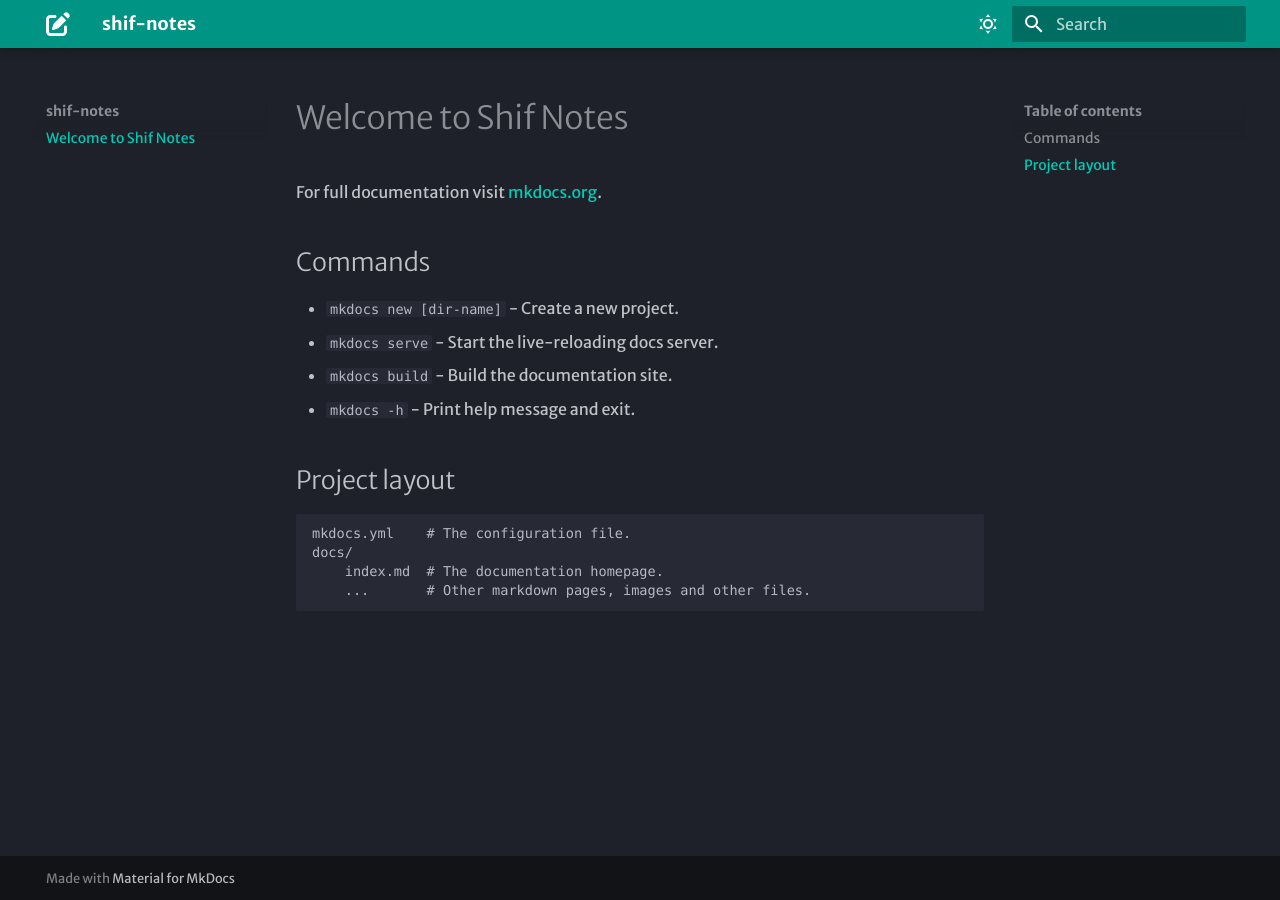
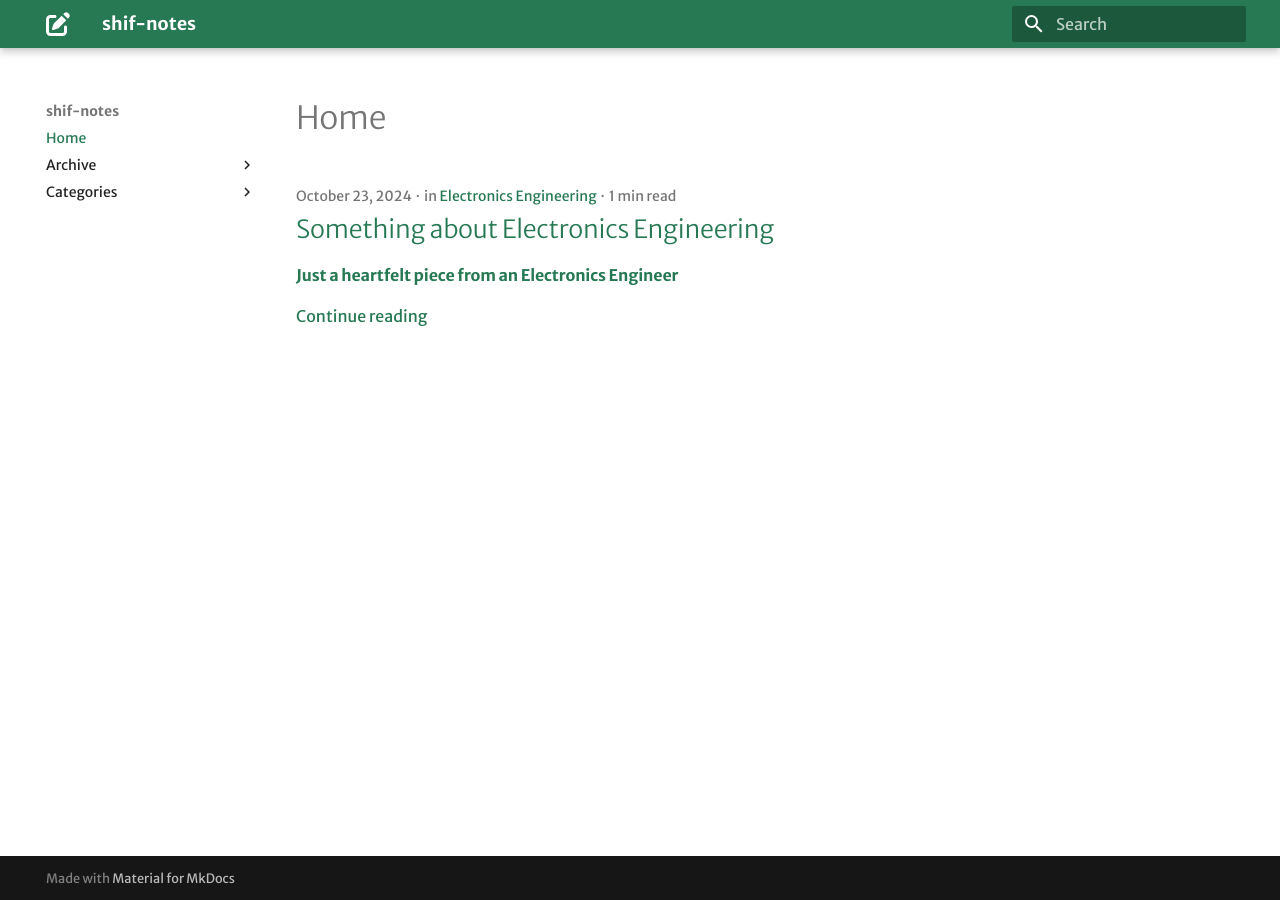
Before and after one commit to shif-notes/shif-notes.github.io, an MkDocs documentation site: the page built from docs/index.md, in a window 1280 px wide. Built offline with MkDocs 1.6.1 and Material for MkDocs 9.7.7, drawn with Linux system fonts in a browser that asks for light colours; some web fonts are replaced.

```diff
--- a/docs/index.md
+++ b/docs/index.md
@@ -1,17 +1,11 @@
-# Welcome to Shif Notes
+# Home
 
-For full documentation visit [mkdocs.org](https://www.mkdocs.org).
 
-## Commands
+<!-- ## Software Documentation -->
 
-* `mkdocs new [dir-name]` - Create a new project.
-* `mkdocs serve` - Start the live-reloading docs server.
-* `mkdocs build` - Build the documentation site.
-* `mkdocs -h` - Print help message and exit.
+<!-- ### Basic setup for XML on VS Code. Formatting your XML file.
+### Inspecting Contents on a Website. -->
 
-## Project layout
+<!-- ## Others -->
 
-    mkdocs.yml    # The configuration file.
-    docs/
-        index.md  # The documentation homepage.
-        ...       # Other markdown pages, images and other files.
+<!-- ### Something about Electronics Engineering -->
--- /dev/null
+++ b/docs/posts/postEln.md
@@ -0,0 +1,25 @@
+---
+draft: false
+date: 2024-10-23
+categories:
+  - Electronics Engineering
+---
+
+# Something about Electronics Engineering
+### Just a heartfelt piece from an Electronics Engineer
+
+
+<!-- more -->
+
+When I wanted to take admission in engineering I didn't know which field to choose and I ended up choosing Electronics Engineering.
+
+As I went ahead with my studies I realized that Electronics Engineering is the study of both Hardware and Software.
+
+If in one subject we were learning a programming language then in another we were learning circuits, it's like the best of both worlds of Engineering.
+
+That's what I enjoyed the most incorporating both hardware and software in my college project. Assembling all the electronic components, connecting them with particular wires, installing code and checking if our small robot we made works accordingly or not. This I think is one of the wonders of Electronics Engineering where we can connect both hardware and software and make a tangible product.
+
+Having studied in this branch had broadened my perspective of technology that there are so many things and so many other things that can be done.
+
+From an Electronics Engineer
+Thanks for reading!!!
--- /dev/null
+++ b/docs/stylesheets/extra.css
@@ -0,0 +1,5 @@
+:root {
+    --md-primary-fg-color:        #267952;
+    --md-primary-fg-color--light: #ECB7B7;
+    --md-primary-fg-color--dark:  #90030C;
+  }
--- a/mkdocs.yml
+++ b/mkdocs.yml
@@ -9,21 +9,32 @@ theme:
     logo: fontawesome/solid/pen-to-square
   # favicon: fontawesome/solid/pen-to-square
   palette:
-    # Dark Mode
-    - scheme: slate
-      toggle:
-        icon: material/weather-sunny
-        name: Dark mode
-      primary: teal
-      accent: deep purple
+      # Light Mode
+    # - scheme: default
+      # toggle:
+        # icon: material/weather-night
+        # name: Light mode
+      primary: custom
+      accent: custom
 
-    # Light Mode
-    - scheme: default
-      toggle:
-        icon: material/weather-night
-        name: Light mode
-      primary: teal
-      accent: deep orange
+    # # Dark Mode
+    # - scheme: custom
+    #   toggle:
+    #     icon: material/weather-sunny
+    #     name: Dark mode
+    #   primary: custom
+    #   accent: custom
+
+extra_css:
+  - stylesheets/extra.css
+
+# repo_url: https://github.com/shif-notes/shif-notes.github.io
+plugins:
+  - blog:
+      blog_dir: .
+  - search:
+      separator: '[\s\-,:!=\[\]()"/]+|(?!\b)(?=[A-Z][a-z])|\.(?!\d)|&[lg]t;'
+
 
 markdown_extensions:
   - attr_list
```
Also changed, not shown: docs/posts/postInspect.md (added, +23 -0 lines), docs/posts/postXml.md (added, +35 -0 lines), docs/posts/.authors.yml (added).
